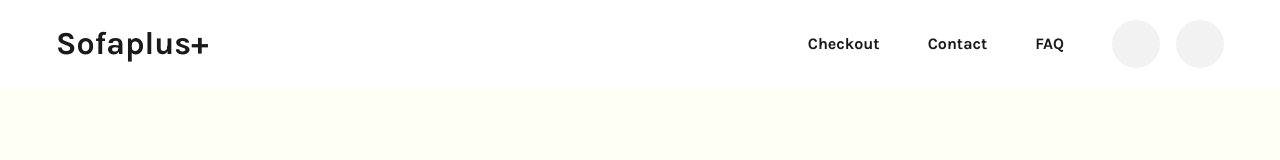
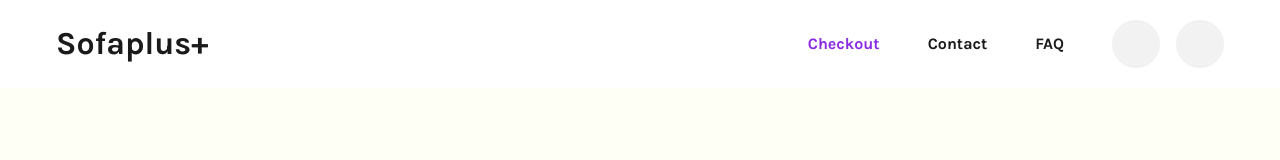
Before and after one commit to Masseh2025/sofaplusv1, a plain HTML site: page index.html in a window 1280 px wide. In both pictures the pointer is over the link "Checkout". Shown: the top 160 px of the page. Drawn offline with Linux system fonts and the light colour scheme.

Commit message:
added focus and hover states for navigation

```diff
--- a/style.css
+++ b/style.css
@@ -159,6 +159,11 @@ p {
   text-decoration: none;
 }
 
+.navigation__list-item a:hover,
+.navigation__list-item a:focus-visible {
+  color: blueviolet;
+}
+
 .navigation__right-side {
   display: flex;
   align-items: center;
```
